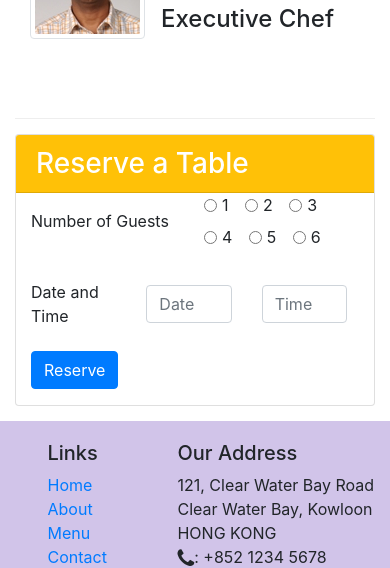
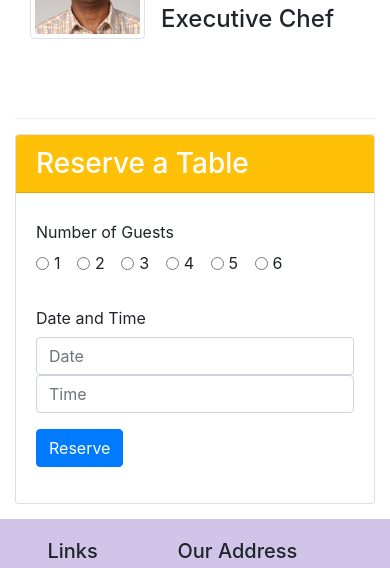
Before and after one commit to HHH0808/confusion_bootstrap, a website: page index.html in a window 390 px wide. Shown: the part 1917-2485 px from the top of the page. Drawn offline with nearby package versions, Linux system fonts and the light colour scheme.

Commit message:
assignment2_revised

```diff
--- a/css/styles.css
+++ b/css/styles.css
@@ -41,3 +41,7 @@ body {
 .reserve-table {
     padding: 15px 0px 15px 0px
 }
+
+.reserve-table-content{
+    padding: 0px 0px 0px 15px
+}
--- a/index.html
+++ b/index.html
@@ -103,13 +103,14 @@
             </div>
         </div>
 
+
         <div class='offset-sm-2 col-xs-12 col-sm-8 reserve-table'>
-
             <div class='card'>
                 <h3 class='card-header bg-warning text-white' id='reservations'>Reserve a Table</h3>
+                <div class='card-body'>
                 <form >
-                <div class='form-group form-check-inline'>
-                    <label for="guest" class="col-sm-3"> Number of Guests </label>
+                    <div class='form-group row'>
+                        <label for="guest" class="col-sm-3 col-form-label"> Number of Guests </label>
                         <div class='col-sm-9'>
                             <label class="form-check form-check-inline">
                                 <input class="form-check-input" type="radio" name="inlineRadioOptions" id="inlineRadio1" value="option1">
@@ -138,27 +139,28 @@
                         </div>
                     </div>
 
-                <div class='form-group form-check-inline'>
-                    <label for="datetime" class='col-sm-3 col-form-label'> Date and Time </label>
-                    <div class="col-sm-4">
+                    <div class='form-group row'>
+                        <label for="datetime" class='col-12 col-sm-3 col-form-label'> Date and Time </label>
+                        <div class="col-12 col-sm-4">
                             <input type="text" class="form-control" id="date" name='Date'
                                 placeholder="Date">
                         </div>
-                    <div class="col-sm-4">
+                        <div class="col-12 col-sm-4 ">
                             <input type="text" class="form-control" id="time" name='time'
                                 placeholder="Time">
                         </div>
                     </div>
 
-                <div class="form-group">
+                    <div class="form-group row">
                         <div class="offset-md-3 col-md-10">
                             <button type='submit' class='btn btn-primary'>
                                 Reserve
                             </button>
                         </div>
                     </div>
+                </form>
                 </div>
-
+            </div>
         </div>
     </div>
 
```
Lines whose indentation alone changed are shown as unchanged.
